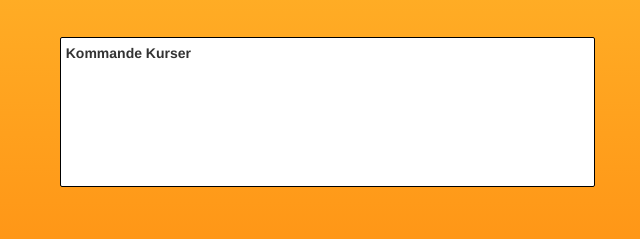
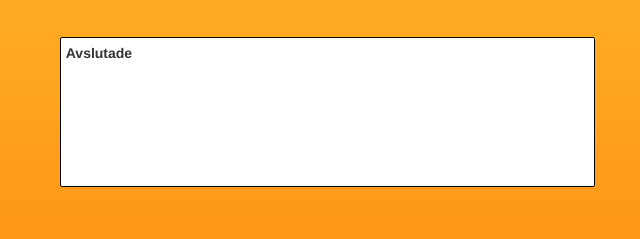
Before and after one commit to GruppAwesome/AgileLearning, a website: page web/index.html at #!/courses in a window 1280 px wide. Shown: the part 310-549 px from the top of the page, 0-640 px from the left. Drawn offline with nearby package versions, Linux system fonts and the light colour scheme; some packages are replaced by stand-ins of ours.

Commit message:
minor update

```diff
--- a/web/templates/courses.html
+++ b/web/templates/courses.html
@@ -45,7 +45,7 @@
     </div>
     <div class="col-md-6">
         <div class="card">
-            <strong>Kommande Kurser</strong>
+            <strong>Avslutade</strong>
             <ul>
                 <li ng-repeat="x in rootCourses">
                     <span ng-if="x.course_status == 'Avslutad'">
```
Also changed, not shown: ionic/www/myviews/courses.html (+1 -1 lines).
